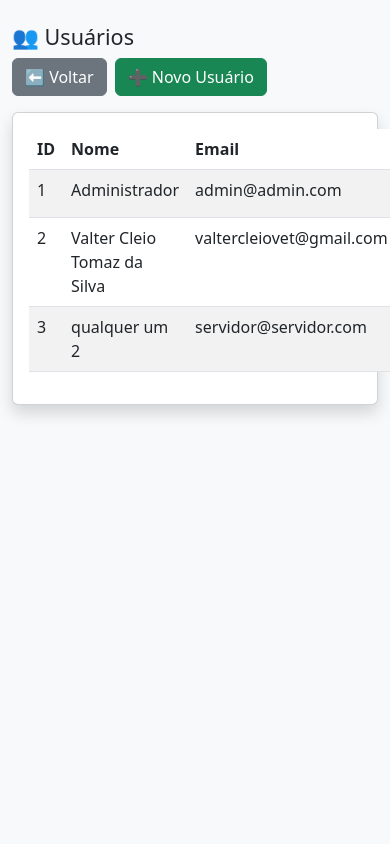
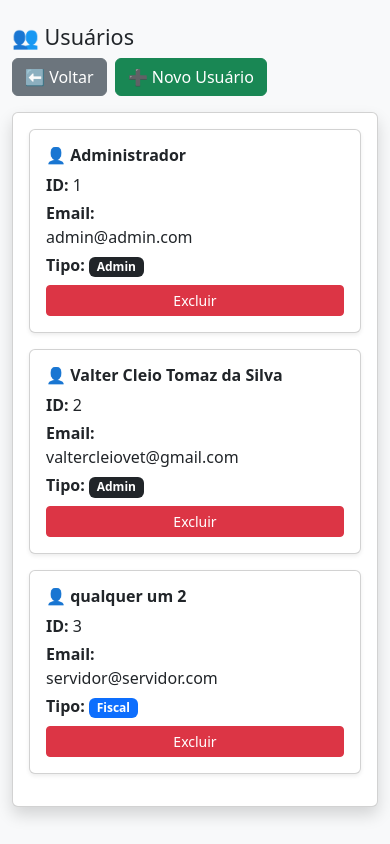
Before and after one commit to valtercleiovet-design/SEMMADUANIMAIS, a Flask app: page /usuarios in a window 390 px wide; the page is wider, and only the part inside the window is pictured. Run offline with Flask 3, Linux system fonts and the light colour scheme; a user stored in the database is signed in; data comes from the database, SQL or seed files in the repository.

Commit message:
usuarios mobile corrigido definitivo

```diff
--- a/templates/usuarios.html
+++ b/templates/usuarios.html
@@ -2,8 +2,12 @@
 <html>
 <head>
     <title>Usuários</title>
+
+    <meta name="viewport" content="width=device-width, initial-scale=1">
+
     <link href="https://cdn.jsdelivr.net/npm/bootstrap@5.3.0/dist/css/bootstrap.min.css" rel="stylesheet">
 </head>
+
 <body class="bg-light">
 
 <div class="container py-4">
@@ -21,6 +25,47 @@
     </div>
 
     <div class="card p-3 shadow">
+
+        <!-- 📱 MOBILE -->
+        <div class="d-block d-md-none">
+
+            {% for u in dados %}
+            <div class="card mb-3 shadow-sm">
+                <div class="card-body">
+
+                    <h6 class="fw-bold">👤 {{ u[1] }}</h6>
+
+                    <p class="mb-1"><strong>ID:</strong> {{ u[0] }}</p>
+
+                    <p class="mb-1"><strong>Email:</strong><br>{{ u[2] }}</p>
+
+                    <p class="mb-2">
+                        <strong>Tipo:</strong>
+                        {% if u[3] == 'admin' %}
+                            <span class="badge bg-dark">Admin</span>
+                        {% else %}
+                            <span class="badge bg-primary">Fiscal</span>
+                        {% endif %}
+                    </p>
+
+                    {% if session['tipo'] == 'admin' %}
+                    <div class="d-grid">
+                        <a href="/excluir_usuario/{{ u[0] }}"
+                           class="btn btn-danger btn-sm"
+                           onclick="return confirm('Tem certeza que deseja excluir?')">
+                           Excluir
+                        </a>
+                    </div>
+                    {% endif %}
+
+                </div>
+            </div>
+            {% endfor %}
+
+        </div>
+
+        <!-- 💻 DESKTOP -->
+        <div class="d-none d-md-block">
 
             <table class="table table-striped">
                 <thead>
@@ -61,8 +106,9 @@
                     </tr>
                     {% endfor %}
                 </tbody>
+            </table>
 
-        </table>
+        </div>
 
     </div>
 
```
Lines whose indentation alone changed are shown as unchanged.
